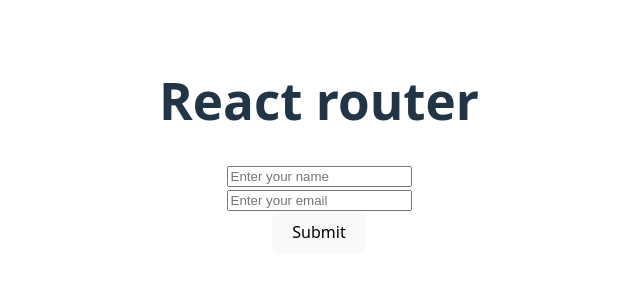
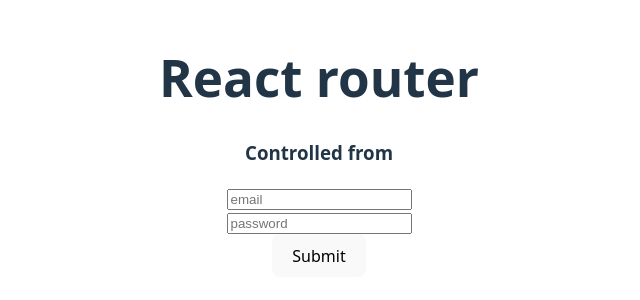
Before and after one commit to Al-Shahriar-Nazim/react-router-part-03, a React (Vite) app: page / in a window 1280 px wide. Shown: the part 254-554 px from the top of the page, without its empty margins (321-961 px from the left). Built offline with nearby package versions, Linux system fonts and the light colour scheme.

Commit message:
added controlled form

```diff
--- a/src/App.jsx
+++ b/src/App.jsx
@@ -1,4 +1,5 @@
 import './App.css'
+import ControlledForm from './components/ControlledForm/ControlledForm'
 import FromAction from './components/FromAction/FromAction'
 import SimpleForm from './components/SimpleForm/SimpleForm'
 
@@ -9,7 +10,8 @@ function App() {
     <>
       <h1>React router</h1>
       {/* <SimpleForm></SimpleForm> */}
-      <FromAction></FromAction>
+      {/* <FromAction></FromAction> */}
+      <ControlledForm></ControlledForm>
     </>
   )
 }
--- /dev/null
+++ b/src/components/ControlledForm/ControlledForm.jsx
@@ -0,0 +1,37 @@
+import React, { useState } from "react";
+
+const ControlledForm = () => {
+  const [password, setPassword] = useState("");
+  const handleSubmit = (e) => {
+    e.preventDefault();
+    // console.log("Submitted");
+
+
+  };
+  const handlePasswordChange = (e) => {
+    console.log(e.target.value);
+  };
+  return (
+    <div>
+      <h3>Controlled from </h3>
+      <form onSubmit={handleSubmit}>
+        <input type="email" name="email" placeholder="email" required />
+        <br />
+        <input
+          type="password"
+          name="password"
+          value={password}
+          onChange={handlePasswordChange}
+          placeholder="password"
+          required
+        />
+        <br />
+        <button type="submit" value="submit">
+          Submit
+        </button>
+      </form>
+    </div>
+  );
+};
+
+export default ControlledForm;
```
